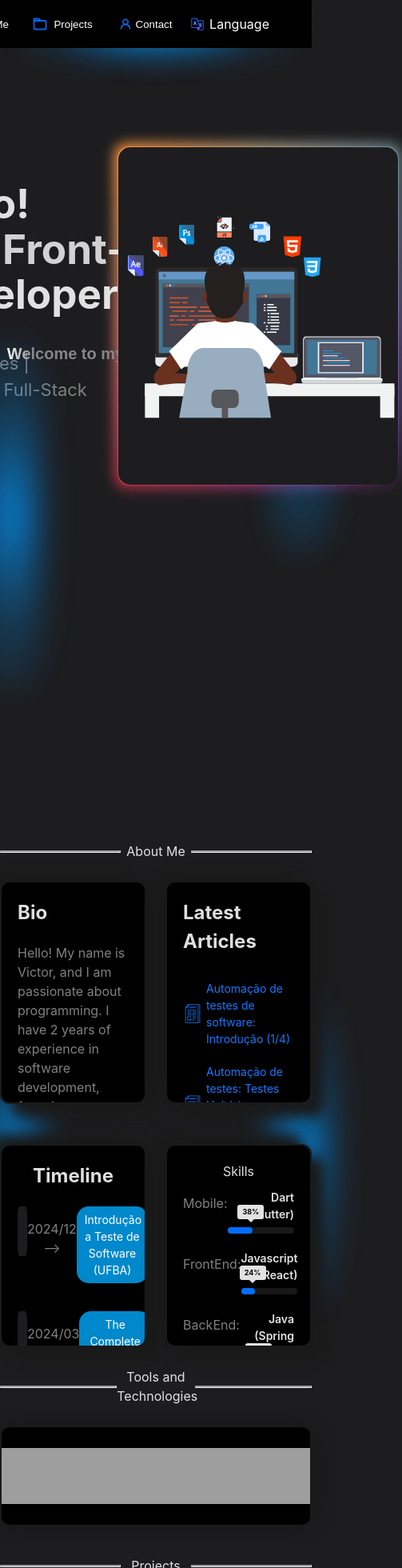
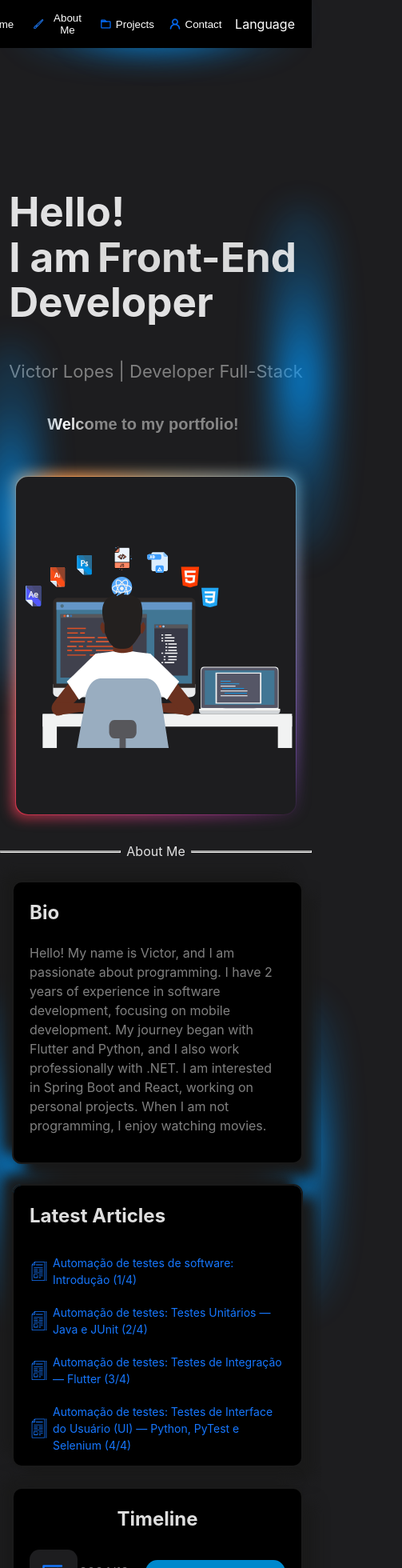
Before and after one commit to vlopess/PersonalSite, a React (Vite) app: page / in a window 390 px wide. Shown: the top 1960 px of the page at 80% size, 503 px wide, since content can reach past the window. Built offline with nearby package versions, Linux system fonts and the light colour scheme; grey boxes are pictures that could not be loaded.

Commit message:
#7 - Adicionando responsividade

```diff
--- a/src/components/Button/Button.css
+++ b/src/components/Button/Button.css
@@ -7,7 +7,7 @@
     font-weight: 800;
     place-content: center;
     padding: 0.75rem 1rem;
-    margin: 5px;
+    margin: 15px 5px;
     font-size: 0.825rem;
     line-height: 1rem;
     background-color: rgb(26, 26, 26);
@@ -24,3 +24,14 @@
     transform: translate(0, -0.25rem);
     background-color: rgba(0, 0, 0, 0.5);
 }
+
+
+
+
+@media (max-width: 992px) {
+    .btn{
+        flex-direction: column;
+        align-items: center;
+        width: 90%;
+    }
+}
--- a/src/components/Content/Content.css
+++ b/src/components/Content/Content.css
@@ -137,10 +137,6 @@
 
 /* From Uiverse.io by neerajbaniwal */
 .btn-shine {
-    position: absolute;
-    top: 50%;
-    left: 33%;
-    transform: translate(-50%, -50%);
     padding: 12px 48px;
     color: #fff;
     background: linear-gradient(to right, #9f9f9f 0, #fff 10%, #868686 20%) 0;
@@ -252,3 +248,28 @@
         box-shadow: 0 0 30px rgba(0, 153, 255, 1), 0 0 60px rgba(0, 153, 255, 0.6);
     }
 }
+
+.bio-me{
+    display: flex;
+}
+
+@media (max-width: 992px) {
+    .home {
+        flex-direction: column;
+        align-items: center;
+    }
+
+    .bio-me{
+        display: block;
+        margin: 15px;
+    }
+    .button-navbar{
+        width: 80px;
+    }
+    .popup {
+        margin-right: 1rem;
+    }
+    .description-project{
+        flex-direction: column;
+    }
+}
--- a/src/components/Content/Content.jsx
+++ b/src/components/Content/Content.jsx
@@ -15,8 +15,26 @@ import {SlideItem} from "../SlideShow/SlideItem/SlideItem.jsx";
 import {ButtonGithub} from "../Button/ButtonGithub.jsx";
 import {ButtonWeb} from "../Button/ButtonWeb.jsx";
 import Translator from "../../i18n/Translator.js";
+import {useEffect, useState} from "react";
 
 export const Content = () => {
+    const [heightCard, setHeightCard] = useState(0);
+
+    useEffect(() => {
+        const handleResize = () => {
+            const screenWidth = window.innerWidth;
+
+            if (screenWidth < 992) {
+                setHeightCard(350);
+            } else {
+                setHeightCard(275);
+            }
+        };
+
+        handleResize();
+
+        window.addEventListener("resize", handleResize);
+    }, []);
 
     return (
         <>
@@ -35,14 +53,13 @@ export const Content = () => {
                     <div className="light"></div>
                     <div className="light"></div>
                 </div>
-                <section id={"content-home"} style={{
+                <section className={"home"} id={"content-home"} style={{
                     height: "100vh",
                     marginTop: "10rem",
                     display: "flex",
-                    flexDirection: "row",
-                    justifyContent: "space-around"
+                    justifyContent: "space-around",
                 }}>
-                    <div style={{textAlign: "start", width: "50%"}}>
+                    <div style={{textAlign: "start"}}>
                         <h1><span><Translator path="home.hello"/></span><br/><Translator path="home.whoIam"/>
                             <div className={"wrapper"}>
                                 <span> Mobile </span>
@@ -78,10 +95,10 @@ export const Content = () => {
                     }}
                     className="light">
                 </div>
-                <section id={"content-aboutme"} style={{height: "100vh", width: "100%", gap: "1.5rem"}}>
+                <section id={"content-aboutme"} style={{width: "100%", gap: "1.5rem"}}>
                     <Divider text={<Translator path="divider.aboutMe"/>}/>
-                    <div style={{"display": "flex", gap: "inherit"}}>
-                        <Card height={275}>
+                    <div className={"bio-me"} style={{gap: "inherit"}}>
+                        <Card height={heightCard}>
                             <div style={{textAlign: "start"}}>
                                 <h2><Translator path="aboutMe.bio.title"/></h2>
                                 <p>
@@ -89,7 +106,7 @@ export const Content = () => {
                                 </p>
                             </div>
                         </Card>
-                        <Card height={275}>
+                        <Card height={heightCard}>
                             <div style={{textAlign: "start"}}>
                                 <div>
                                     <h2><Translator path="aboutMe.article.title"/></h2>
@@ -104,8 +121,7 @@ export const Content = () => {
                                         text={"Automação de testes: Testes de Interface do Usuário (UI) — Python, PyTest e Selenium (4/4)"}
                                         link={"#"}/>
                                     <div style={{margin: "30px 0 5px 0"}}>
-                                        <Article svg={ArrowRight} text={"Ver Mais"}
-                                                 link={"https://medium.com/@Victorldev"}/>
+                                        <Article svg={ArrowRight} text={<Translator path="aboutMe.article.more"/>} link={"https://medium.com/@Victorldev"}/>
                                     </div>
                                     {/*<Article text={"Automação de testes: Testes de Interface do Usuário (UI) — Python, PyTest e Selenium (4/4)"} link={"#"}/>*/}
                                     {/*<Article text={"Automação de testes: Testes de Interface do Usuário (UI) — Python, PyTest e Selenium (4/4)"} link={"#"}/>*/}
@@ -114,7 +130,7 @@ export const Content = () => {
                             </div>
                         </Card>
                     </div>
-                    <div style={{"display": "flex", gap: "inherit"}}>
+                    <div className={"bio-me"} style={{gap: "inherit"}}>
                         <Card>
                             <TimeLine/>
                         </Card>
@@ -125,26 +141,10 @@ export const Content = () => {
                     <Divider text={<Translator path="divider.tech"/>}/>
                     <Sliding/>
                 </section>
-                <div
-                    style={{
-                        height: "350px",
-                        top: "250%",
-                        right: "-3%"
-                    }}
-                    className="light">
-                </div>
-                <div
-                    style={{
-                        height: "350px",
-                        top: "250%",
-                        left: "-3%"
-                    }}
-                    className="light">
-                </div>
                 <section id={"content-projects"} style={{margin: "25px 0", width: "100%"}}>
                     <div style={{display: "flex", flexDirection: "column", width: "100%"}}>
                         <Divider text={<Translator path="divider.projetos"/>}/>
-                        <Card showPoint={true} height={800}>
+                        <Card height={800}>
                             <div
                                 id={"content-projects-list"}
                                 style={{
@@ -167,7 +167,7 @@ export const Content = () => {
                                     <p>
                                         <Translator path="projeto.Goth4Goth.text"/>
                                     </p>
-                                    <div style={{display: "flex", justifyContent: "space-between"}}>
+                                    <div className={"description-project"} style={{display: "flex", justifyContent: "space-between"}}>
                                         <div>
                                             <img src="https://skillicons.dev/icons?i=react"/>
                                             <img src="https://skillicons.dev/icons?i=css"/>
@@ -194,7 +194,7 @@ export const Content = () => {
                                     <p>
                                         <Translator path="projeto.YourTaste.text"/>
                                     </p>
-                                    <div style={{display: "flex", justifyContent: "space-between"}}>
+                                    <div className={"description-project"} style={{display: "flex", justifyContent: "space-between"}}>
                                         <div>
                                             <img src="https://skillicons.dev/icons?i=react"/>
                                             <img src="https://skillicons.dev/icons?i=css"/>
@@ -224,7 +224,7 @@ export const Content = () => {
                                     <p>
                                         <Translator path="projeto.VimTutorial.text"/>
                                     </p>
-                                    <div style={{display: "flex", justifyContent: "space-between"}}>
+                                    <div className={"description-project"} style={{display: "flex", justifyContent: "space-between"}}>
                                         <div>
                                             <img src="https://skillicons.dev/icons?i=react"/>
                                             <img src="https://skillicons.dev/icons?i=css"/>
@@ -254,7 +254,7 @@ export const Content = () => {
                                     <p>
                                         <Translator path="projeto.MyMusicTaste.text"/>
                                     </p>
-                                    <div style={{display: "flex", justifyContent: "space-between"}}>
+                                    <div className={"description-project"} style={{display: "flex", justifyContent: "space-between"}}>
                                         <div>
                                             <img src="https://skillicons.dev/icons?i=dart"/>
                                             <img src="https://skillicons.dev/icons?i=flutter"/>
@@ -282,7 +282,7 @@ export const Content = () => {
                                         <Translator path="projeto.Olympics.text"/>
                                         <a target={"_blank"} href="https://github.com/sergiocerq"> serjão do react.</a>
                                     </p>
-                                    <div style={{display: "flex", justifyContent: "space-between"}}>
+                                    <div className={"description-project"} style={{display: "flex", justifyContent: "space-between"}}>
                                         <div>
                                             <img src="https://skillicons.dev/icons?i=react"/>
                                             <img src="https://skillicons.dev/icons?i=js"/>
@@ -293,7 +293,7 @@ export const Content = () => {
                                             <img src="https://skillicons.dev/icons?i=eclipse"/>
                                             <img src="https://skillicons.dev/icons?i=postgres"/>
                                         </div>
-                                        <div style={{display: "flex"}}>
+                                        <div>
                                             <ButtonGithub url={"https://github.com/vlopess/OlymFollow-FrontEnd"}/>
                                         </div>
                                     </div>
@@ -315,7 +315,7 @@ export const Content = () => {
                                         <Translator path="projeto.LeChat.text"/> <a
                                         href="https://github.com/vlopess/LeChat-in-Java"> terminal com Java</a>
                                     </p>
-                                    <div style={{display: "flex", justifyContent: "space-between"}}>
+                                    <div className={"description-project"} style={{display: "flex", justifyContent: "space-between"}}>
                                         <div>
                                             <img src="https://skillicons.dev/icons?i=dart"/>
                                             <img src="https://skillicons.dev/icons?i=flutter"/>
@@ -344,7 +344,7 @@ export const Content = () => {
                                                                 href="https://github.com/sergiocerq"> sérgio
                                         cerqueira.</a>
                                     </p>
-                                    <div style={{display: "flex", justifyContent: "space-between"}}>
+                                    <div className={"description-project"} style={{display: "flex", justifyContent: "space-between"}}>
                                         <div>
                                             <img src="https://skillicons.dev/icons?i=java"/>
                                         </div>
@@ -363,7 +363,7 @@ export const Content = () => {
                                     <p>
                                         <Translator path="projeto.SimilarTaste.text"/>
                                     </p>
-                                    <div style={{display: "flex", justifyContent: "space-between"}}>
+                                    <div className={"description-project"} style={{display: "flex", justifyContent: "space-between"}}>
                                         <div>
                                             <img src="https://skillicons.dev/icons?i=js"/>
                                             <img src="https://skillicons.dev/icons?i=html"/>
@@ -373,7 +373,6 @@ export const Content = () => {
                                         <div style={{display: "flex"}}>
                                             <ButtonGithub url={"https://github.com/vlopess/SimilarTaste"}/>
                                             <ButtonWeb url={"https://vlopess.github.io/SimilarTaste/"}/>
-
                                         </div>
                                     </div>
                                 </DropDownProjects>
--- a/src/components/DropDownProjects/DropDownProjects.css
+++ b/src/components/DropDownProjects/DropDownProjects.css
@@ -92,12 +92,12 @@
 .list {
     height: 100%;
     max-height: 50rem;
-    width: calc(100% - calc(var(--w-scrollbar) / 2));
+    width: 95%;
     display: grid;
     grid-auto-flow: row;
     overflow: hidden auto;
     gap: 1rem;
-    padding: 0 1rem;
+    padding: 1rem;
     margin-right: -8px;
     --w-scrollbar: 8px;
 
--- a/src/components/NavBar/NavBarDropDownButton/NavBarDropDownButton.css
+++ b/src/components/NavBar/NavBarDropDownButton/NavBarDropDownButton.css
@@ -105,11 +105,20 @@
     border-radius: var(--nav-border-radius);
     box-shadow: var(--nav-shadow-width) var(--nav-shadow-color);
     top: calc(var(--burger-diameter) + var(--burger-enable-outline-width) + var(--burger-enable-outline-offset));
-    left: var(--nav-position-left);
+    c: var(--nav-position-left);
     right: var(--nav-position-right);
     transition: var(--burger-transition);
     border: 1px #056dfa solid;
     z-index: 20;
+}
+
+@media (max-width: 992px) {
+    .popup-window {
+        left: -50px;
+    }
+    .idioma{
+        display: none;
+    }
 }
 
 .popup-window legend {
```
